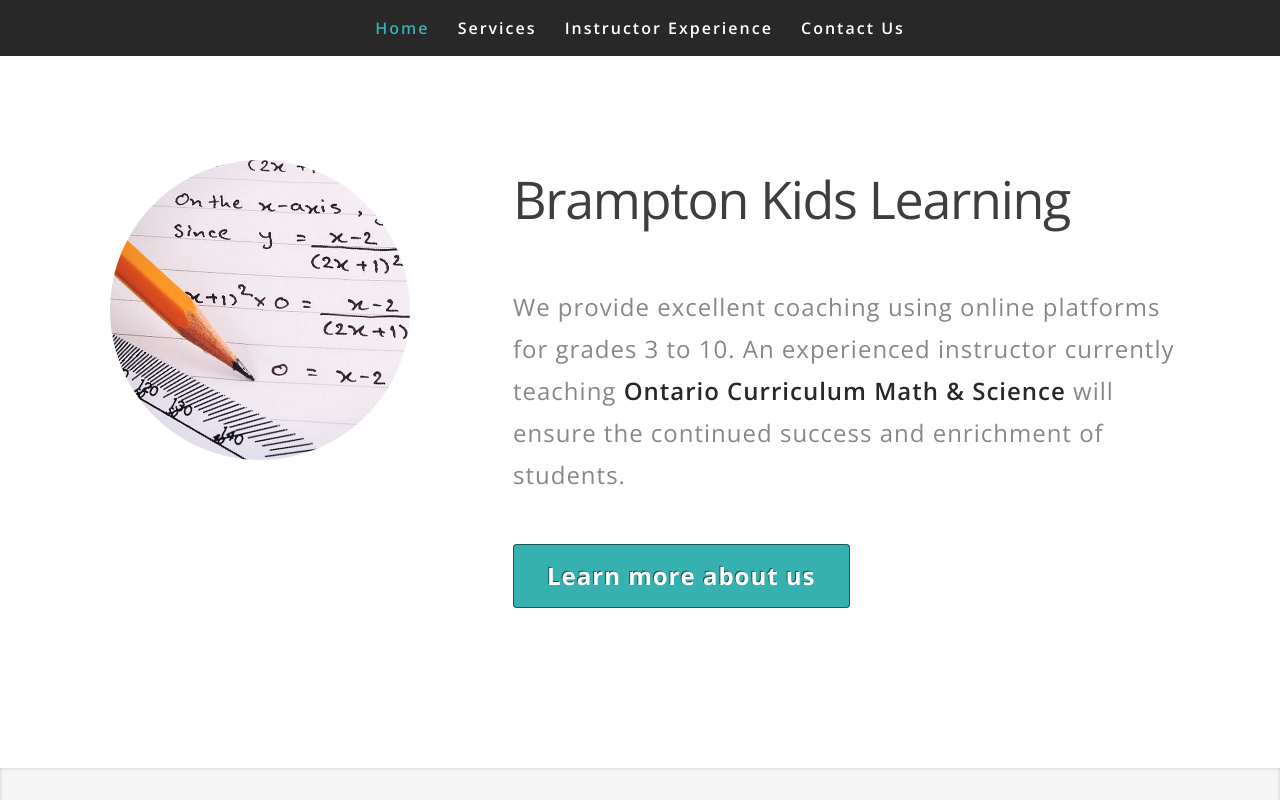
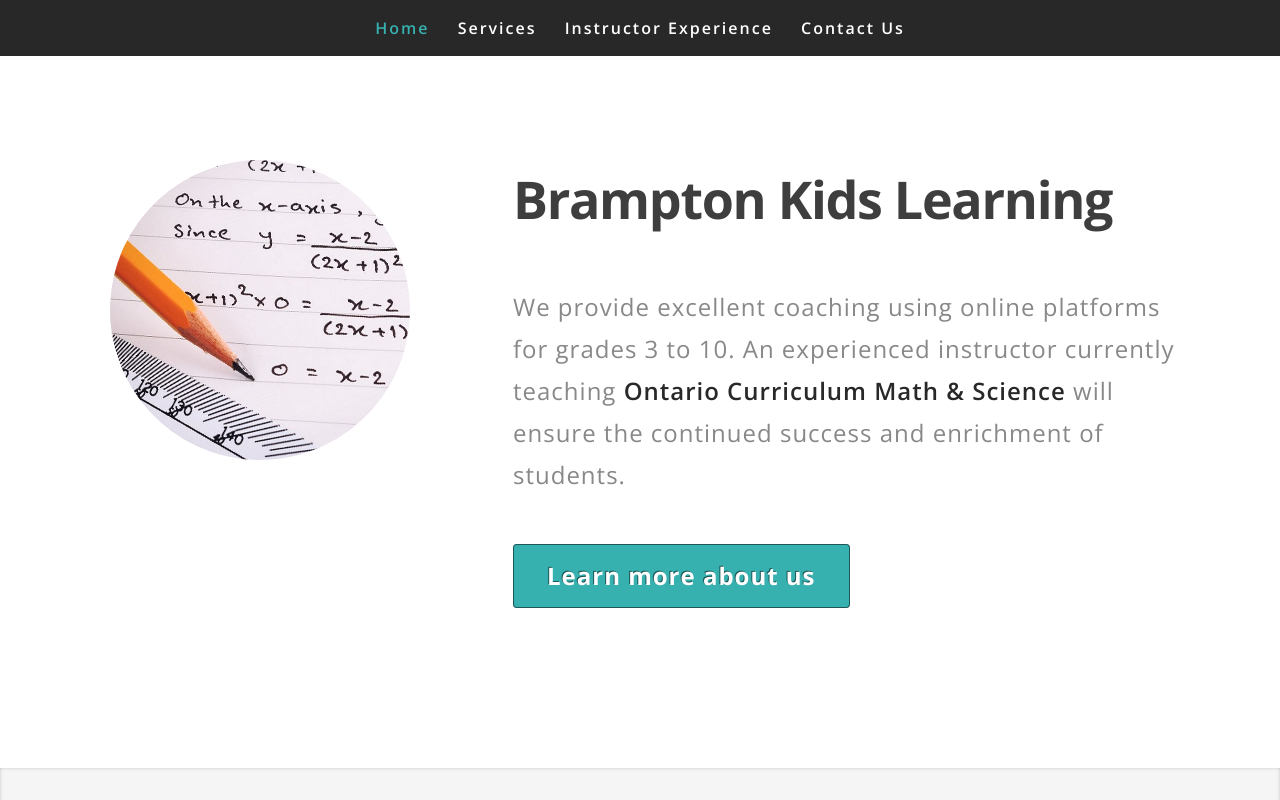
Before and after one commit to bramptonkidslearning/bramptonkidslearning.github.io, a plain HTML site: page index.html in a window 1280 px wide. Shown: the top 800 px of the page. Drawn offline with nearby package versions, Linux system fonts and the light colour scheme.

Commit message:
last title bolding change

```diff
--- a/index.html
+++ b/index.html
@@ -60,7 +60,7 @@
                     </div>
 					 <div class="col-lg-8 advantage-grid-info">
                         <div class="advantage_left">
-                             <h1 class="heading text-capitalize mb-sm-5 mb-4">Brampton Kids Learning</h1>
+                             <h1 class="heading text-capitalize mb-sm-5 mb-4"><span>Brampton Kids Learning</span></h1>
 							<p class="mt-4">We provide excellent coaching using online platforms for grades 3 to 10. An
 								experienced instructor currently teaching <span>Ontario Curriculum Math &amp;
 								Science</span> will ensure the continued success and enrichment of students.</p>
```
